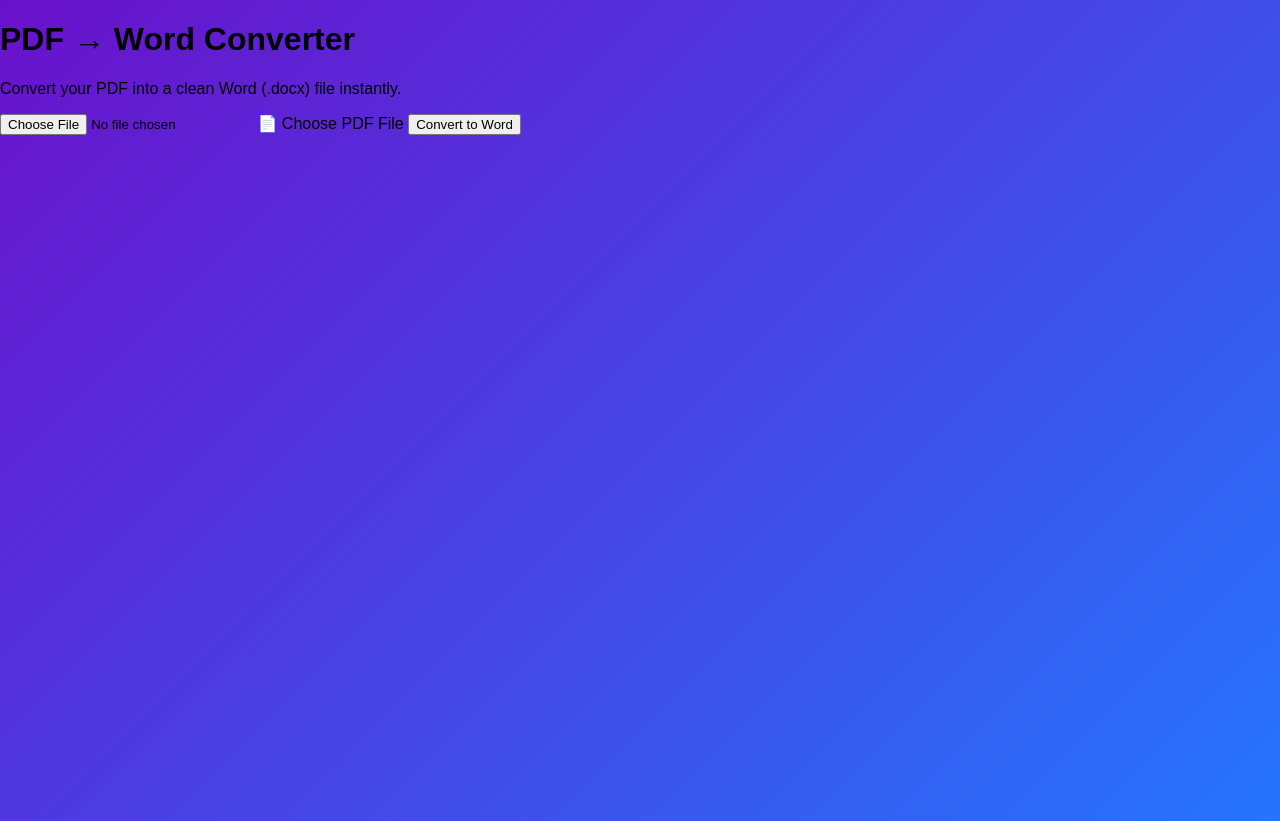
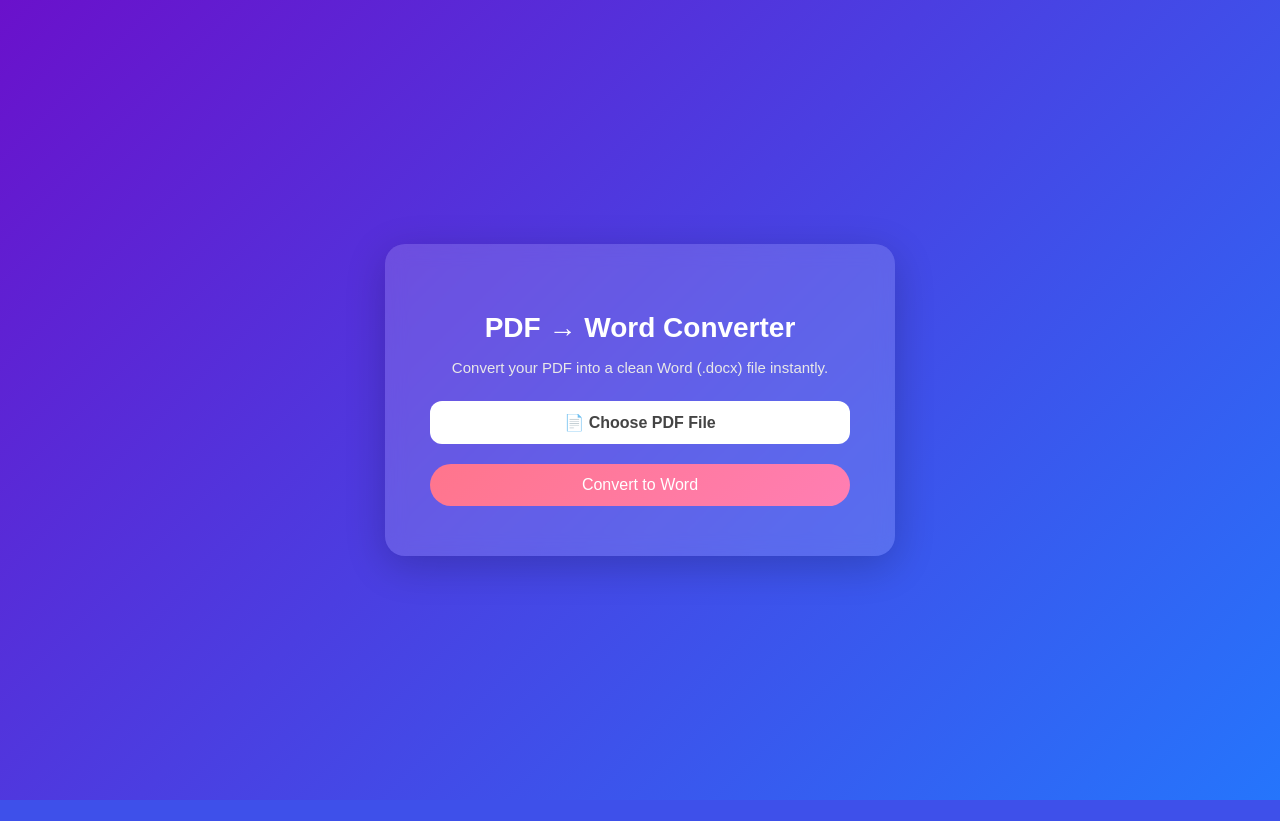
Before and after one commit to ankita05-web/pdf2word, a Flask app: page / in a window 1280 px wide. After the commit the page ends 800 px from the top, so only its background shows below. Run offline with Flask 3, Linux system fonts and the light colour scheme.

Commit message:
Update style.css

```diff
--- a/static/style.css
+++ b/static/style.css
@@ -1,96 +1,70 @@
-/* Background */
+/* 🌈 Beautiful Gradient Background */
 body {
     margin: 0;
-    padding: 0;
+    font-family: 'Poppins', sans-serif;
+    background: linear-gradient(135deg, #6a11cb, #2575fc);
     height: 100vh;
-    background: linear-gradient(135deg, #6a11cb, #2575fc);
-    font-family: "Poppins", Arial, sans-serif;
-}
-
-/* Center alignment */
-.wrapper {
     display: flex;
     justify-content: center;
     align-items: center;
-    height: 100vh;
 }
 
-/* Main Box */
-.converter-box {
-    width: 600px;
-    padding: 60px;
-    background: rgba(255, 255, 255, 0.18);
-    border-radius: 30px;
+/* 🟦 Glass Effect Form Box */
+.container {
+    background: rgba(255, 255, 255, 0.15);
+    padding: 50px 45px;        /* Increased padding */
+    border-radius: 20px;
+    box-shadow: 0 10px 40px rgba(0, 0, 0, 0.2);
+    backdrop-filter: blur(10px);
     text-align: center;
-    color: white;
-    backdrop-filter: blur(18px);
-    border: 2px solid rgba(255, 255, 255, 0.25);
-    box-shadow: 0px 20px 50px rgba(0, 0, 0, 0.3);
-    animation: fadeIn 1s ease-in-out;
+    width: 420px;              /* Increased width */
+    max-width: 90vw;           /* Responsive */
 }
 
-/* Heading */
-.converter-box h1 {
-    font-size: 36px;
-    margin-bottom: 10px;
-    font-weight: 700;
+/* Title */
+h1 {
+    color: white;
+    font-size: 28px;           /* Slightly larger */
+    margin-bottom: 12px;
 }
 
-/* Subtext */
-.converter-box p {
-    font-size: 17px;
-    opacity: 0.9;
-    margin-bottom: 40px;
+/* Subtitle */
+.subtitle {
+    color: #e8e8e8;
+    margin-bottom: 25px;
+    font-size: 15px;           /* Slightly larger */
 }
 
-/* Fancy File Upload Button */
-.upload-area {
+/* 📄 File input box (stylish) */
+.upload-box {
     display: block;
-    width: 100%;
-    padding: 18px;
-    background: rgba(255, 255, 255, 0.9);
+    background: white;
     color: #444;
-    border-radius: 15px;
-    font-size: 18px;
+    padding: 12px;
+    border-radius: 12px;
     cursor: pointer;
-    margin-bottom: 30px;
+    margin-bottom: 20px;
     font-weight: 600;
-    transition: 0.3s;
-    border: 2px solid transparent;
 }
 
-.upload-area:hover {
-    background: white;
-    transform: scale(1.05);
-    border-color: #ff7eb3;
-}
-
-/* Hide default input */
-.file-input {
+.upload-box input {
     display: none;
 }
 
-/* Convert Button */
-.convert-btn {
+/* 💙 Convert Button */
+.btn {
+    background: linear-gradient(135deg, #ff758c, #ff7eb3);
+    border: none;
+    padding: 12px 30px;
+    border-radius: 30px;
+    color: white;
+    font-size: 16px;
+    cursor: pointer;
+    transition: 0.3s;
     width: 100%;
-    padding: 20px;
-    background: linear-gradient(45deg, #ff7eb3, #ff758c);
-    border: none;
-    color: white;
-    font-size: 20px;
-    font-weight: 700;
-    border-radius: 30px;
-    cursor: pointer;
-    transition: 0.25s;
 }
 
-.convert-btn:hover {
+.btn:hover {
     transform: scale(1.05);
-    box-shadow: 0 10px 25px rgba(255, 105, 135, 0.5);
+    box-shadow: 0 6px 20px rgba(255, 120, 180, 0.4);
 }
-
-/* Animation */
-@keyframes fadeIn {
-    0% { opacity: 0; transform: translateY(20px); }
-    100% { opacity: 1; transform: translateY(0px); }
-}
```
